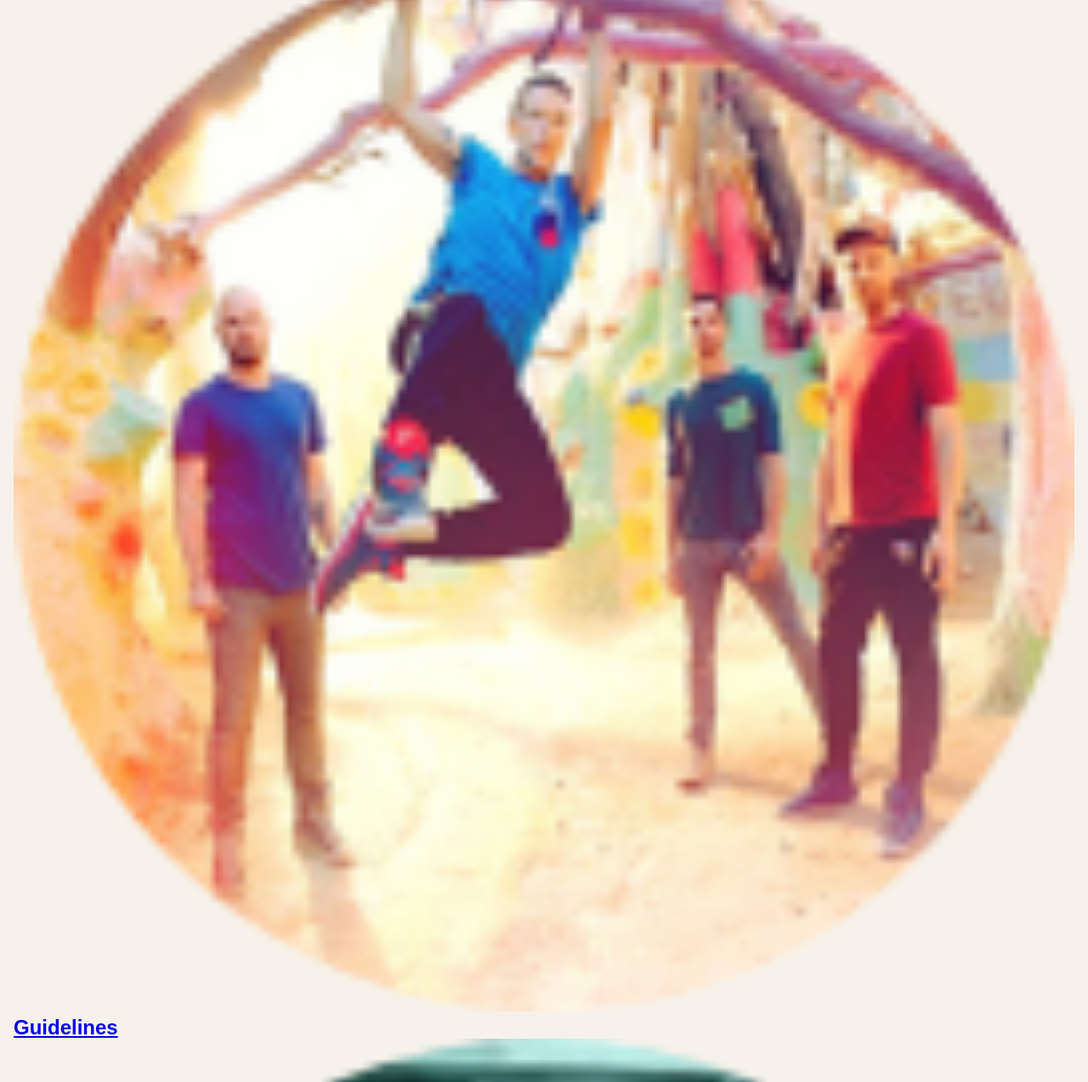
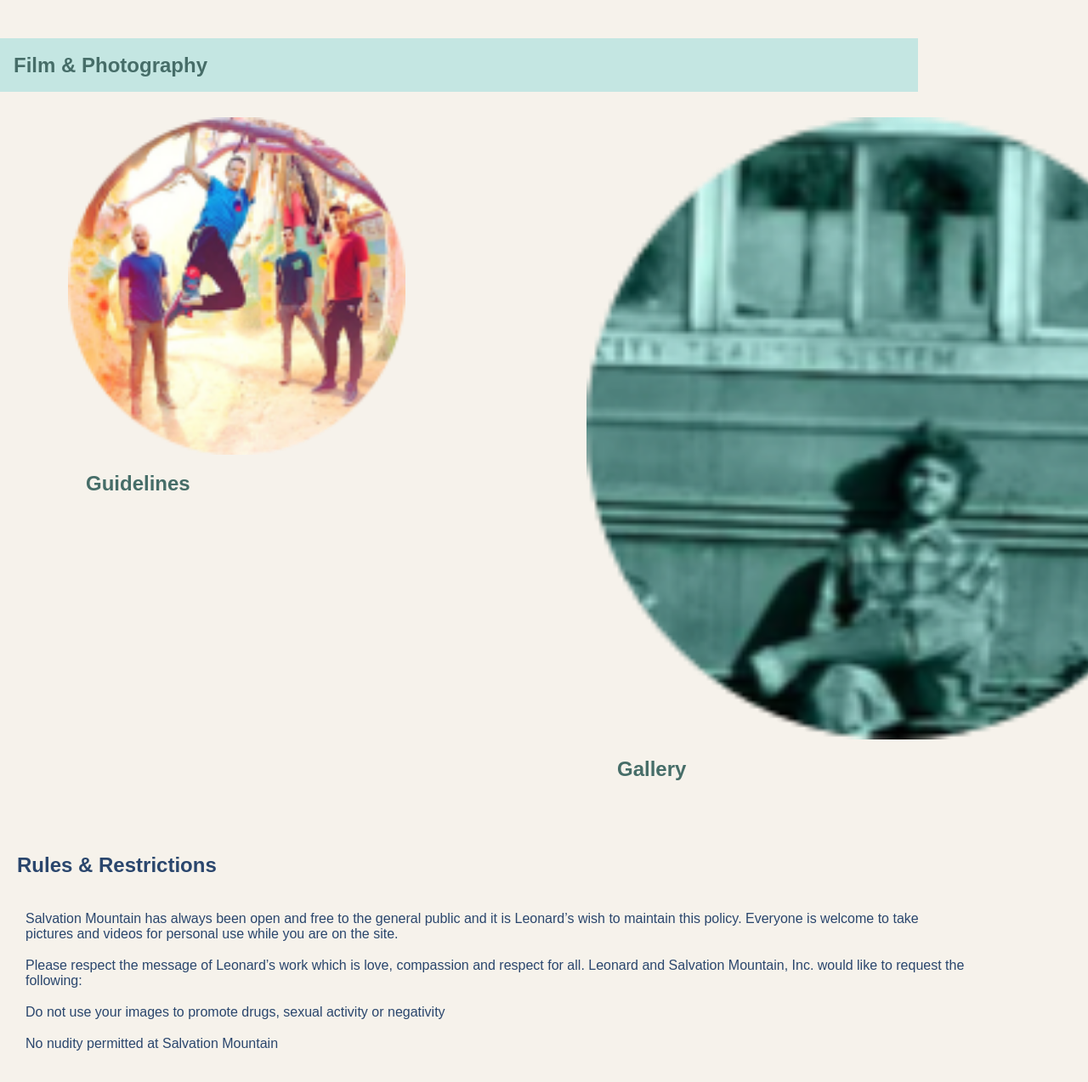
Before and after one commit to sophiacantu/cantu_final, a plain HTML site: page deploy/index.html in a window 1280 px wide. Shown: the part 6553-7826 px from the top of the page at 85% size. Drawn offline with Linux system fonts and the light colour scheme.

Commit message:
film update

```diff
--- a/deploy/index.html
+++ b/deploy/index.html
@@ -307,28 +307,29 @@
 
     <section id="film">
         <div>
-            <h2>Film & Photography</h2>
+            <h2 id="filmTitle">Film & Photography</h2>
         </div>
     </section>
 
     <section id="film">
         <div>
                 <ul>
-            <li>
-                <a href="#">
+                        <li id="film1">
+                                <img src="images/film/SMfilm1.png" alt="Band at mountain">
+                                <section>
                                         <div>
-                        <img src="images/film/SMfilm1.png" alt="Band at mountain">
-                        <h2>Guidelines</h2>
+                                         <h2 id="f1">Guidelines</h2>
                                         </div>
-                </a>
+                                </section>
                         </li>
-            <li>
-                <a href="#">
+
+                        <li id="film2">
+                                <img src="images/film/SMfilm2.png" alt="Movie shot at mountain">
+                                <section>
                                         <div>
-                        <img src="images/film/SMfilm2.png" alt="Movie shot at mountain">
-                        <h2>Gallery</h2>
+                                        <h2 id="f2">Gallery</h2>
                                         </div>
-                </a>
+                                </section>
                         </li>
                 </ul>
         </div>
@@ -336,13 +337,13 @@
 
     <section id="film">
         <div>
-            <h2>Rules & Restrictions</h2>
+            <h2 id="rules">Rules & Restrictions</h2>
         </div>
     </section>
 
     <section id="film">
         <div>
-        <p>Salvation Mountain has always been open and free to the general public and it is Leonard’s wish to maintain this policy. Everyone is welcome to take pictures and videos for personal use while you are on the site.
+        <p id="rulesText">Salvation Mountain has always been open and free to the general public and it is Leonard’s wish to maintain this policy. Everyone is welcome to take pictures and videos for personal use while you are on the site.
             <br>
             <br>
             Please respect the message of Leonard’s work which is love, compassion and respect for all. Leonard and Salvation Mountain, Inc. would like to request the following:
--- a/dev/scss/sections/_film.scss
+++ b/dev/scss/sections/_film.scss
@@ -3,11 +3,126 @@
 ============= */
 
 #film{
-    display: grid;
-    grid-template-columns: 16px auto 16px;
-    grid-template-areas: ". film .";
+    // display: grid;
+    // grid-template-columns: 16px auto 16px;
+    // grid-template-areas: ". film .";
 
     >div{
         grid-area: film;
     }
+
+    #filmTitle{
+        background-color: $greenLight;
+        margin-right: 200px;
+        margin-top: 130px;
+        padding-left: 16px;
+        padding-top: 18px;
+        padding-bottom: 18px;
+        color: $greenDark;
+        margin-bottom: 30px;
+    }
+
+    >div{
+
+        #f1{
+            color: $greenDark;
+            margin-left: 10px;
+
+            @include md{
+            margin-left: 5px;
+            margin-right: 100px;
+            }
+        }
+
+        #f2{
+            color: $greenDark;
+            margin-left: 30px;
+
+            @include md{
+                margin-left: 20px;
+            }
+        }
+
+        @include md{
+            grid-area: film;
+        }
+
+        #rules{
+            color: $blueDark;
+            margin-top: 70px;
+            margin-left: 20px;
+            margin-bottom: 40px;
+        }
+
+        #rulesText{
+            margin-bottom: 40px;
+            margin-left: 30px;
+            margin-right: 140px;
+            color: $blueDark;
+        }
+
+        ul{
+
+            margin-left: 60px;
+            display: grid;
+            grid-template-columns: repeat(2, 1fr);
+            grid-template-areas:
+            "film1 film2";
+
+            li{
+                background-color: #F6F2EB;
+                background-size: cover;
+                background-position: center;
+                img{
+                    width: 60%;
+
+                    @include md{
+                        width: 100%
+                    }
+
+                    @include lg{
+                        width: 100%
+                    }
+
+                    @include xl{
+                        width: 100%
+                    }
+                }
+
+                section{
+                    display: grid;
+                    grid-template-columns: 16px auto 16px;
+                    grid-template-areas: ". film .";
+                    padding: 16px 0;
+
+                    >div{
+                        grid-area: film;
+                    }
+                }
+            }
+
+            #film1{
+
+                width: 120%;
+
+                @include md{
+                    grid-area: film1;
+                    margin-right: 10px;
+                    margin-left: 20px;
+                    width: 65%;
+                }
+            }
+
+            #film2{
+
+                width: 120%;
+
+                @include md{
+                    grid-area: film2;
+                    margin-left: 20px;
+                    width: 120%;
+                }
+            }
+        }
+    }
 }
```
Also changed, not shown: deploy/css/styles.css, 2 other files. Lines whose indentation alone changed are shown as unchanged.
